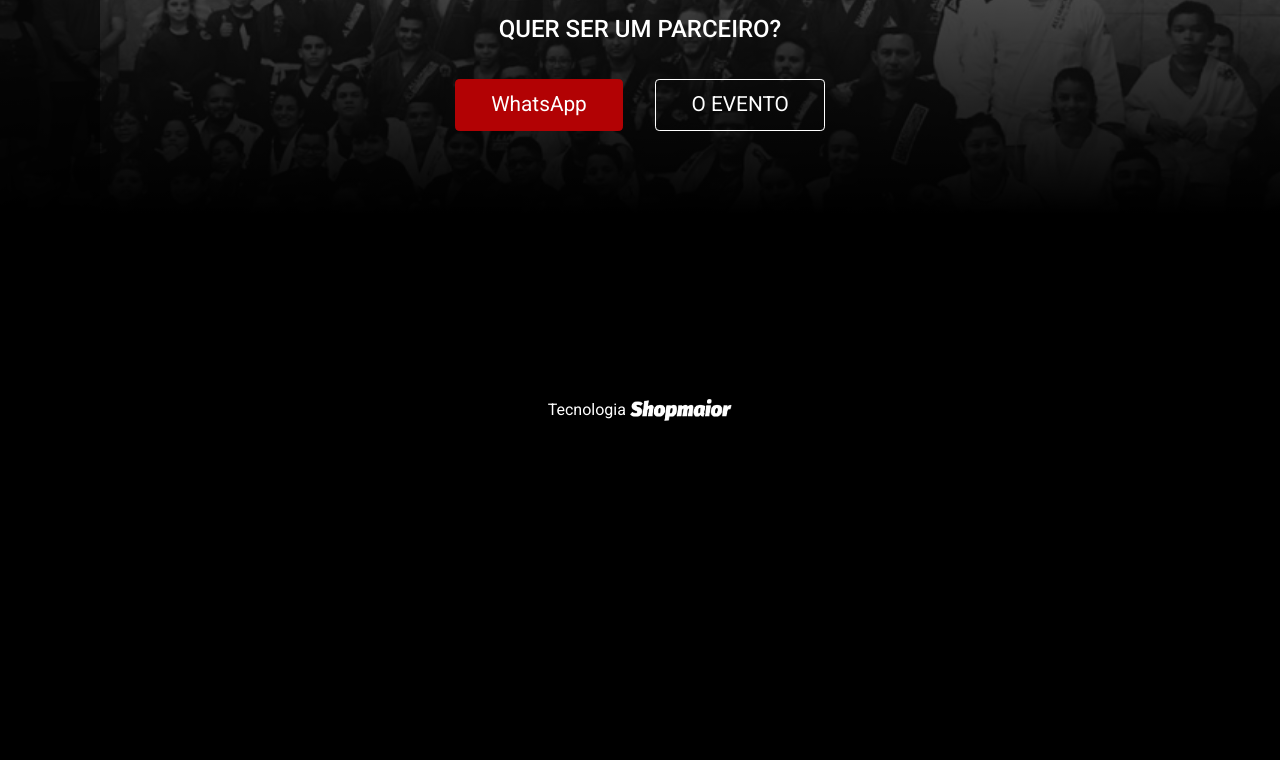
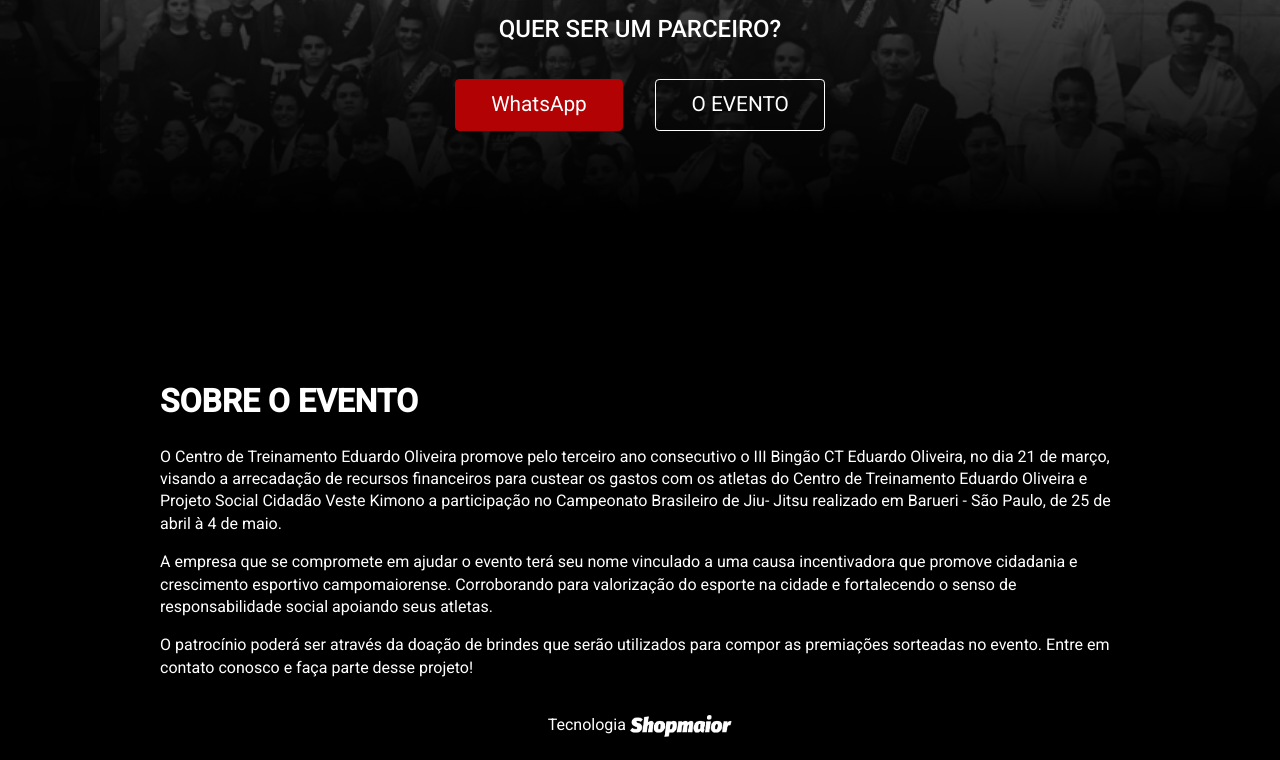
Before and after one commit to shopmaior/bingaocteo, a plain HTML site: page index.html in a window 1280 px wide. Shown: the part 442-1202 px from the top of the page. Before the commit the page ends 886 px from the top, so only its background shows below. Drawn offline with Linux system fonts and the light colour scheme.

Commit message:
Adicionar sobre

```diff
--- a/index.html
+++ b/index.html
@@ -108,9 +108,21 @@
   </div>
   <main class="container">
     <div class="content" id="evento">
-        <h1></h1>
-        <p>
-        </p>
+        <h1>SOBRE O EVENTO</h1>
+        <p>O Centro de Treinamento Eduardo Oliveira promove pelo terceiro ano consecutivo o III Bingão CT Eduardo Oliveira, no
+          dia 21 de
+          março, visando a arrecadação de recursos financeiros para custear os gastos com os atletas do Centro de Treinamento
+          Eduardo Oliveira e Projeto Social Cidadão Veste Kimono a participação no Campeonato Brasileiro de Jiu- Jitsu realizado
+          em Barueri - São Paulo, de 25 de abril à 4 de maio.</p>
+
+        <p>A empresa que se compromete em ajudar o evento terá seu nome vinculado a uma causa incentivadora que promove
+          cidadania e
+          crescimento esportivo campomaiorense. Corroborando para valorização do esporte na cidade e fortalecendo o senso de
+          responsabilidade social apoiando seus atletas.</p>
+
+        <p>O patrocínio poderá ser através da doação de brindes que serão utilizados para compor as premiações sorteadas no
+          evento.
+          Entre em contato conosco e faça parte desse projeto!</p>
     </div>
   </main>
   <div class="container">
```
